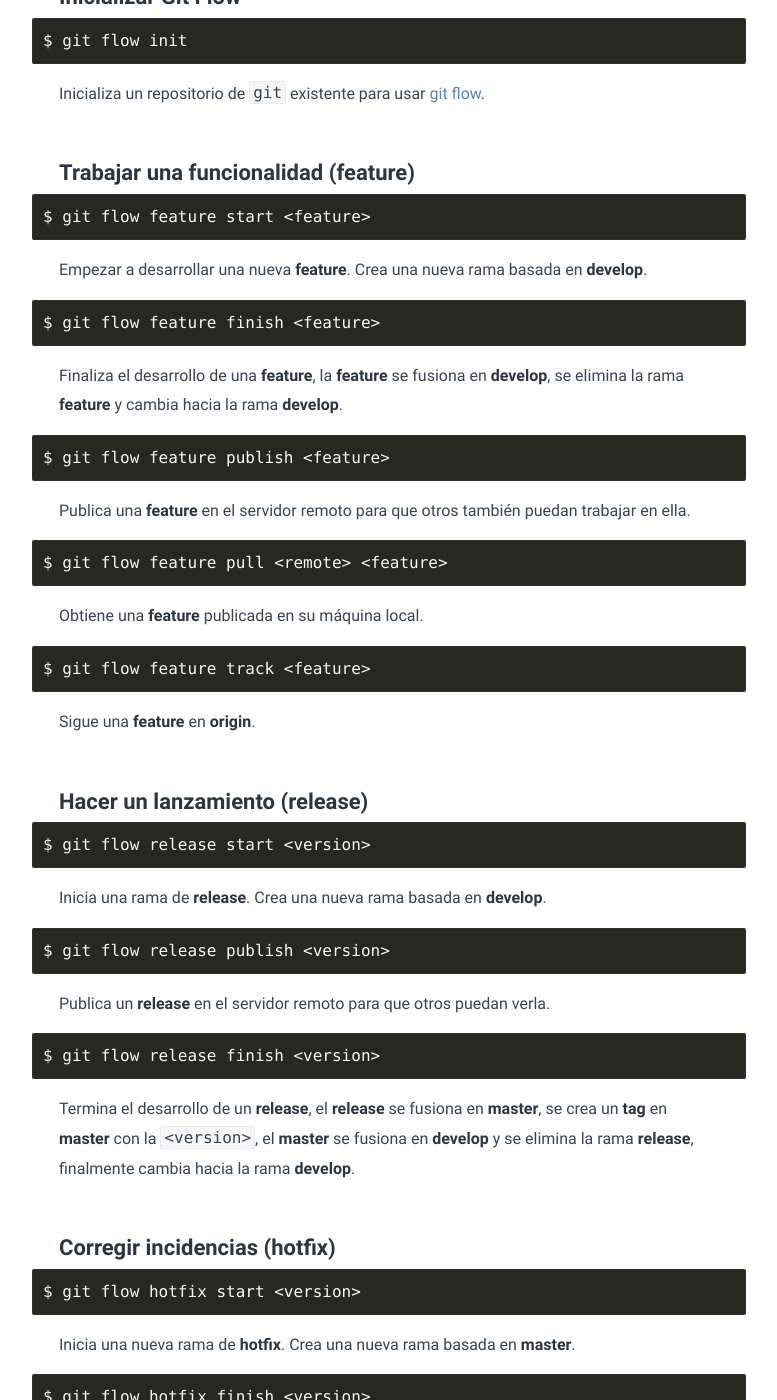
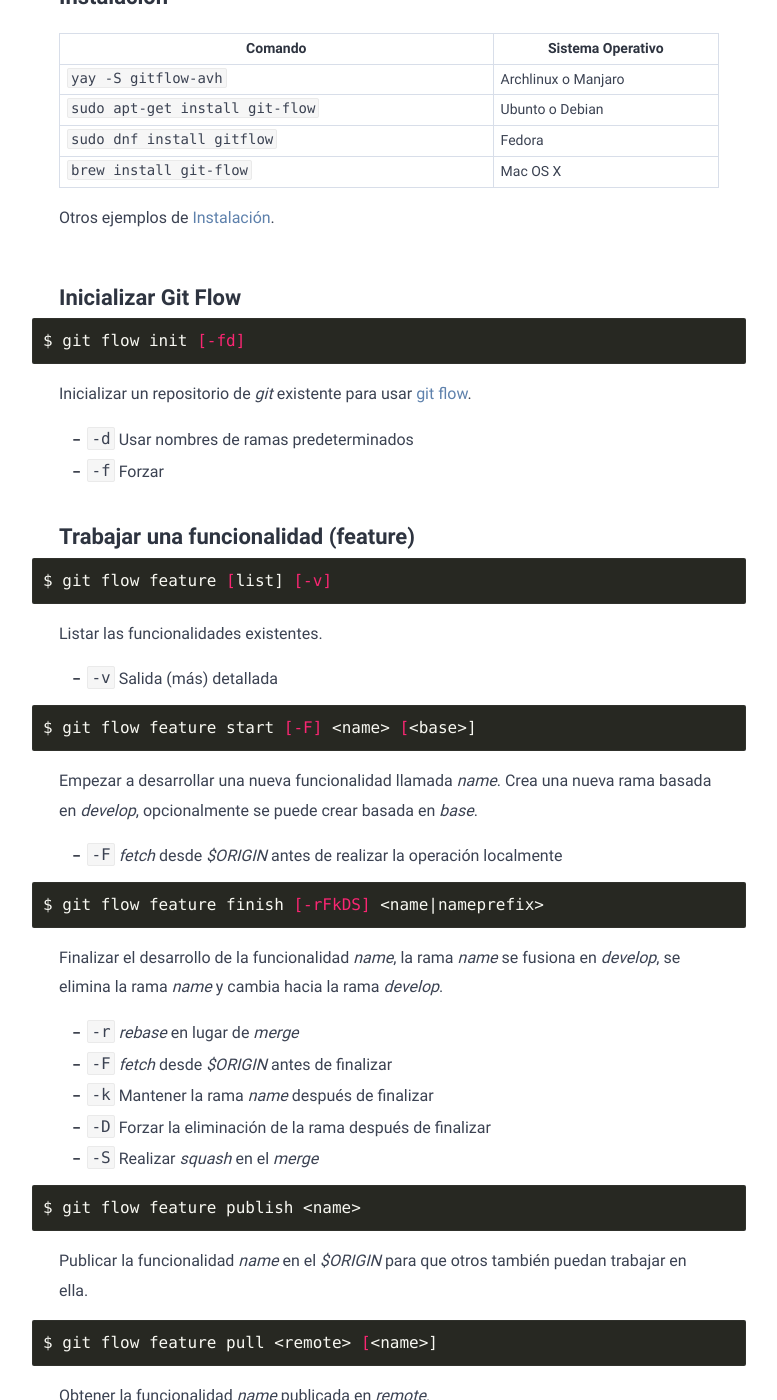
Before and after one commit to barrantesgerman/blog, a Jekyll site: the page built from _posts/2021-07-16-git-flow-cheat-sheet.md, in a window 1280 px wide and 1400 px high, scrolled down 391 px. Shown: the whole window, without its empty margins (251-1028 px from the left). Built offline with Jekyll 4.4.1, drawn with Linux system fonts in a browser that asks for light colours; some of the changed text lies outside the part shown.

Commit message:
Mejoras de redacción y contenido

````diff
--- a/_posts/2021-07-16-git-flow-cheat-sheet.md
+++ b/_posts/2021-07-16-git-flow-cheat-sheet.md
@@ -5,79 +5,171 @@ date: 2021-07-16 12:57:00 -0600
 categories: desarrollo
 ---
 
+## Instalación
+
+| Comando                         | Sistema Operativo   |
+| ------------------------------- | ------------------- |
+| `yay -S gitflow-avh`            | Archlinux o Manjaro |
+| `sudo apt-get install git-flow` | Ubunto o Debian     |
+| `sudo dnf install gitflow`      | Fedora              |
+| `brew install git-flow`         | Mac OS X            |
+
+Otros ejemplos de [Instalación](https://github.com/nvie/gitflow/wiki/Installation).
+
 ## Inicializar Git Flow
 
-```bash
-$ git flow init
+```shell
+$ git flow init [-fd]
 ```
 
-Inicializa un repositorio de `git` existente para usar [git flow](https://danielkummer.github.io/git-flow-cheatsheet/).
+Inicializar un repositorio de *git* existente para usar [git flow](https://danielkummer.github.io/git-flow-cheatsheet/).
+
+- `-d` Usar nombres de ramas predeterminados
+- `-f` Forzar
 
 ## Trabajar una funcionalidad (feature)
 
-```bash
-$ git flow feature start <feature>
+```shell
+$ git flow feature [list] [-v]
 ```
 
-Empezar a desarrollar una nueva **feature**. Crea una nueva rama basada en **develop**.
+Listar las funcionalidades existentes.
 
-```bash
-$ git flow feature finish <feature>
+- `-v` Salida (más) detallada
+
+```shell
+$ git flow feature start [-F] <name> [<base>]
 ```
 
-Finaliza el desarrollo de una **feature**, la **feature** se fusiona en **develop**, se elimina la rama **feature** y cambia hacia la rama **develop**.
+Empezar a desarrollar una nueva funcionalidad llamada *name*. Crea una nueva rama basada en *develop*, opcionalmente se puede crear basada en *base*.
 
-```bash
-$ git flow feature publish <feature>
+- `-F` *fetch* desde *$ORIGIN* antes de realizar la operación localmente
+
+```shell
+$ git flow feature finish [-rFkDS] <name|nameprefix>
 ```
 
-Publica una **feature** en el servidor remoto para que otros también puedan trabajar en ella.
+Finalizar el desarrollo de la funcionalidad *name*, la rama *name* se fusiona en *develop*, se elimina la rama *name* y cambia hacia la rama *develop*.
 
-```bash
-$ git flow feature pull <remote> <feature>
+- `-r` *rebase* en lugar de *merge*
+- `-F` *fetch* desde *$ORIGIN* antes de finalizar
+- `-k` Mantener la rama *name* después de finalizar
+- `-D` Forzar la eliminación de la rama después de finalizar
+- `-S` Realizar *squash* en el *merge*
+
+```shell
+$ git flow feature publish <name>
 ```
 
-Obtiene una **feature** publicada en su máquina local.
+Publicar la funcionalidad *name* en el *$ORIGIN* para que otros también puedan trabajar en ella.
 
-```bash
-$ git flow feature track <feature>
+```shell
+$ git flow feature pull <remote> [<name>]
 ```
 
-Sigue una **feature** en **origin**.
+Obtener la funcionalidad *name* publicada en *remote*.
+
+```shell
+$ git flow feature track <name>
+```
+
+Seguir la funcionalidad *name* desde *$ORIGIN*.
+
+```shell
+$ git flow feature diff [<name|nameprefix>]
+```
+
+Mostrar todos los cambios en *name* que no están en *develop*.
+
+```shell
+$ git flow feature rebase [-i] [<name|nameprefix>]
+```
+
+Realizar *rebase* de *name* en *develop*.
+
+- `-i` Realizar un *rebase* interactivo
+
+```shell
+$ git flow feature checkout [<name|nameprefix>]
+```
+
+Cambiar a la rama *name*.
 
 ## Hacer un lanzamiento (release)
 
-```bash
-$ git flow release start <version>
+```shell
+$ git flow release [list] [-v]
 ```
 
-Inicia una rama de **release**. Crea una nueva rama basada en **develop**.
+Listar los lanzamientos existentes.
 
-```bash
-$ git flow release publish <version>
+- `-v` Salida (más) detallada
+
+```shell
+$ git flow release start [-F] <version>
 ```
 
-Publica un **release** en el servidor remoto para que otros puedan verla.
+Iniciar una nueva rama de lanzamiento llamada *version*. Crea una nueva rama basada en *develop*.
 
-```bash
-$ git flow release finish <version>
+- `-F` *fetch* desde *$ORIGIN* antes de realizar la operación localmente
+
+```shell
+$ git flow release publish <name>
 ```
 
-Termina el desarrollo de un **release**, el **release** se fusiona en **master**, se crea un **tag** en **master** con la `<version>`, el **master** se fusiona en **develop** y se elimina la rama **release**, finalmente cambia hacia la rama **develop**.
+Publicar el lanzamiento *name* en el *$ORIGIN* para que otros puedan verla.
+
+```shell
+$ git flow release finish [-Fsumpkn] <version>
+```
+
+Terminar el desarrollo del lanzamiento *version*, la rama *version* se fusiona en *master*, se crea un *tag* en *master* llamado *version*, el *master* se fusiona en *develop* y se elimina la rama *version*, finalmente cambia hacia la rama *develop*.
+
+- `-F` *fetch* desde *$ORIGIN* antes de finalizar
+- `-s` Firmar la etiqueta *version* criptográficamente
+- `-u` Usar la clave GPG dada para la firma digital (implica `-s`)
+- `-m` Usar el mensaje de etiqueta dado
+- `-p` *push* a *$ORIGIN* después de finalizar
+- `-k` Mantener la rama *version* después de finalizar
+- `-n` No etiquetar este lanzamiento
+
+```shell
+$ git flow release track <name>
+```
+
+Seguir el lanzamiento *name* desde *$ORIGIN*.
 
 ## Corregir incidencias (hotfix)
 
-```bash
-$ git flow hotfix start <version>
+```shell
+$ git flow hotfix [list] [-v]
 ```
 
-Inicia una nueva rama de **hotfix**. Crea una nueva rama basada en **master**.
+Listar las incidencias existentes.
 
-```bash
-$ git flow hotfix finish <version>
+- `-v` Salida (más) detallada
+
+```shell
+$ git flow hotfix start [-F] <version> [<base>]
 ```
 
-Termina un **hotfix**, el **hotfix** se fusiona en **develop** y **master**. se crea un **tag** en **master** con la `<version>`.
+Iniciar una nueva rama de incidencia llamada *version*. Crea una nueva rama basada en *master*, opcionalmente se puede crear basada en *base*.
+
+- `-F` *fetch* desde *$ORIGIN* antes de realizar la operación localmente
+
+```shell
+$ git flow hotfix finish [-Fsumpkn] <version>
+```
+
+Terminar la incidencia *version*, la rama *version* se fusiona en *develop* y *master*, se crea un *tag* en *master* llamado *version*.
+
+- `-F` *fetch* desde *$ORIGIN* antes de finalizar
+- `-s` Firmar la etiqueta *version* criptográficamente
+- `-u` Usar la clave GPG dada para la firma digital (implica `-s`)
+- `-m` Usar el mensaje de etiqueta dado
+- `-p` *push* a *$ORIGIN* después de finalizar
+- `-k` Mantener la rama *version* después de finalizar
+- `-n` No etiquetar este lanzamiento
 
 ## Resumen de Comandos
 
````
Also changed, not shown: other parts of _posts/2021-07-16-git-flow-cheat-sheet.md (+5 -1 lines).
